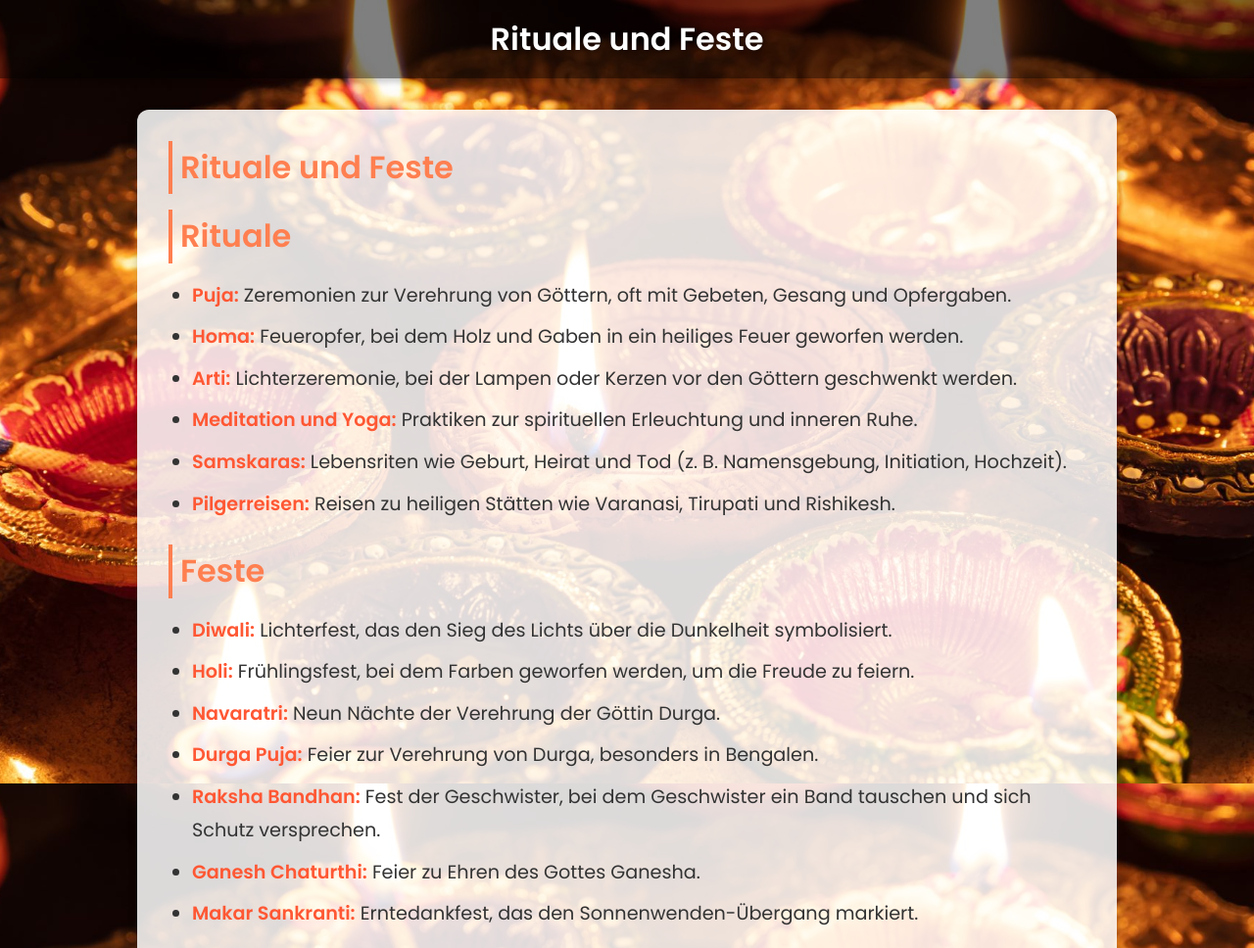
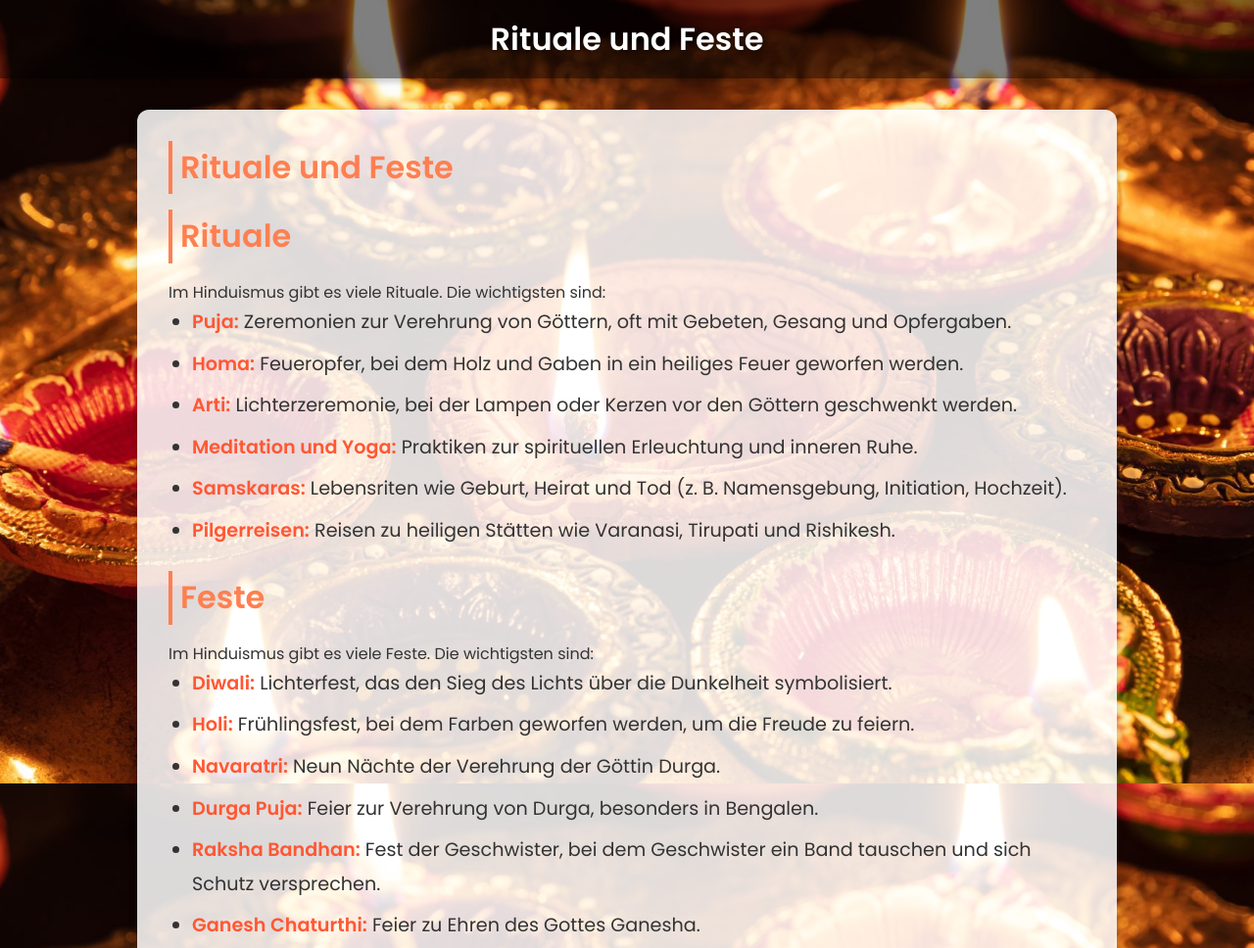
Before and after one commit to hinduismus/hinduismus.github.io, a plain HTML site: page rituale.html in a window 1280 px wide. Shown: the top 968 px of the page at 98% size. Drawn offline with Linux system fonts and the light colour scheme.

Commit message:
Update rituale.html

```diff
--- a/rituale.html
+++ b/rituale.html
@@ -156,6 +156,7 @@
         <h2>Rituale und Feste</h2>
 
         <h3>Rituale</h3>
+        <p>Im Hinduismus gibt es viele Rituale. Die wichtigsten sind: </p>
         <ul>
             <li><strong>Puja:</strong> Zeremonien zur Verehrung von Göttern, oft mit Gebeten, Gesang und Opfergaben.</li>
             <li><strong>Homa:</strong> Feueropfer, bei dem Holz und Gaben in ein heiliges Feuer geworfen werden.</li>
@@ -167,6 +168,7 @@
 
 
         <h3>Feste</h3>
+        <p>Im Hinduismus gibt es viele Feste. Die wichtigsten sind: </p>
         <ul>
             <li><strong>Diwali:</strong> Lichterfest, das den Sieg des Lichts über die Dunkelheit symbolisiert.</li>
             <li><strong>Holi:</strong> Frühlingsfest, bei dem Farben geworfen werden, um die Freude zu feiern.</li>
@@ -181,7 +183,7 @@
         <img src="holi.jpeg" alt="holi">
         <h3>Puja:</h3>
         <img src="puja.jpeg" alt="puja">
-
+        <br>
 
         <h3>Yoga</h3>
             <p>Yoga ist eine spirituelle und körperliche Praxis, die ihren Ursprung im Hinduismus hat und auf der Vereinigung von Körper, Geist und Seele basiert. Das Wort "Yoga" stammt aus dem Sanskrit und bedeutet „Vereinigung“ oder „Zusammenschluss“. Ziel des Yoga ist es, das körperliche Wohlbefinden zu fördern, geistige Klarheit zu erlangen und spirituelle Erleuchtung zu erreichen. Es geht darum, Harmonie zwischen Körper und Geist zu schaffen, was durch verschiedene Techniken wie Körperhaltungen (Asanas), Atemübungen (Pranayama) und Meditation erreicht wird.</p>
```
